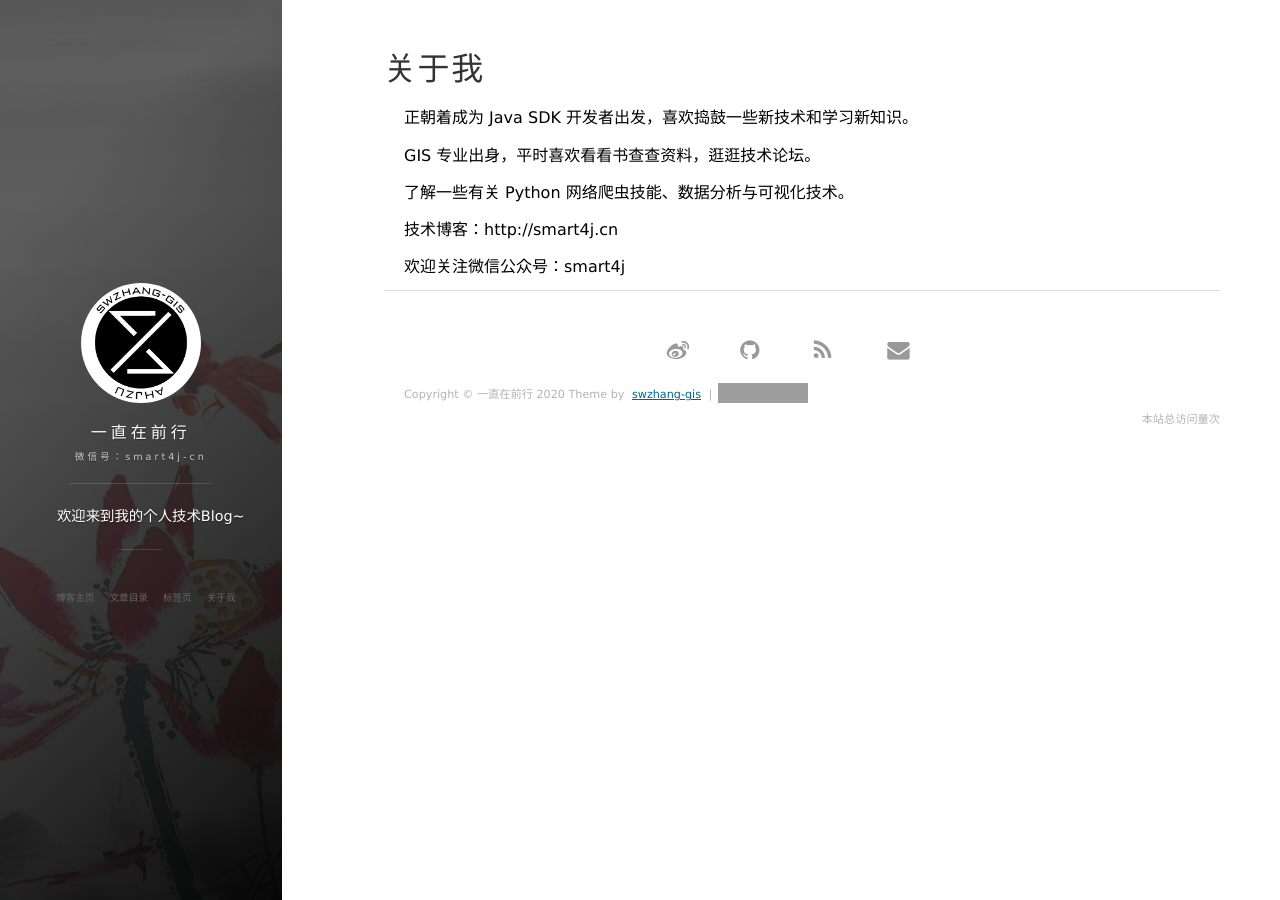
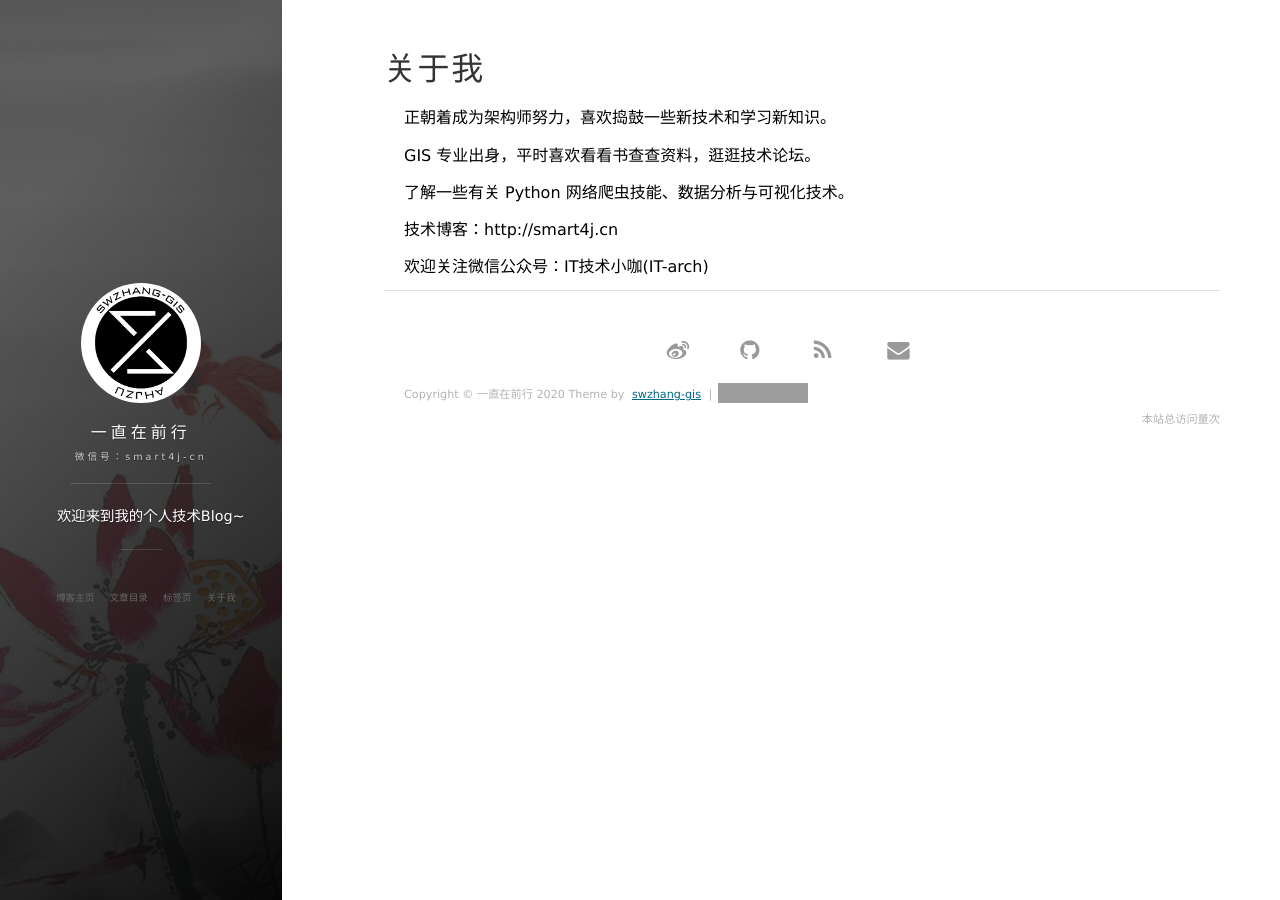
Before and after one commit to swzhang/swzhang.github.io, a Jekyll site: the page built from about.md, in a window 1280 px wide. Built offline with Jekyll 4.4.1, drawn with Linux system fonts in a browser that asks for light colours; nearby versions of some CDN libraries; comment, search, counter and statistics services are not loaded; grey boxes are pictures that could not be loaded.

Commit message:
Update about.md

```diff
--- a/about.md
+++ b/about.md
@@ -4,7 +4,7 @@ title: 关于我
 ---
 
 
-正朝着成为 Java SDK 开发者出发，喜欢捣鼓一些新技术和学习新知识。
+正朝着成为架构师努力，喜欢捣鼓一些新技术和学习新知识。
 <p>
 GIS 专业出身，平时喜欢看看书查查资料，逛逛技术论坛。
 <p>
@@ -12,4 +12,4 @@ GIS 专业出身，平时喜欢看看书查查资料，逛逛技术论坛。
 <p>
 技术博客：http://smart4j.cn
 <p>
-欢迎关注微信公众号：smart4j
+欢迎关注微信公众号：IT技术小咖(IT-arch)
```
